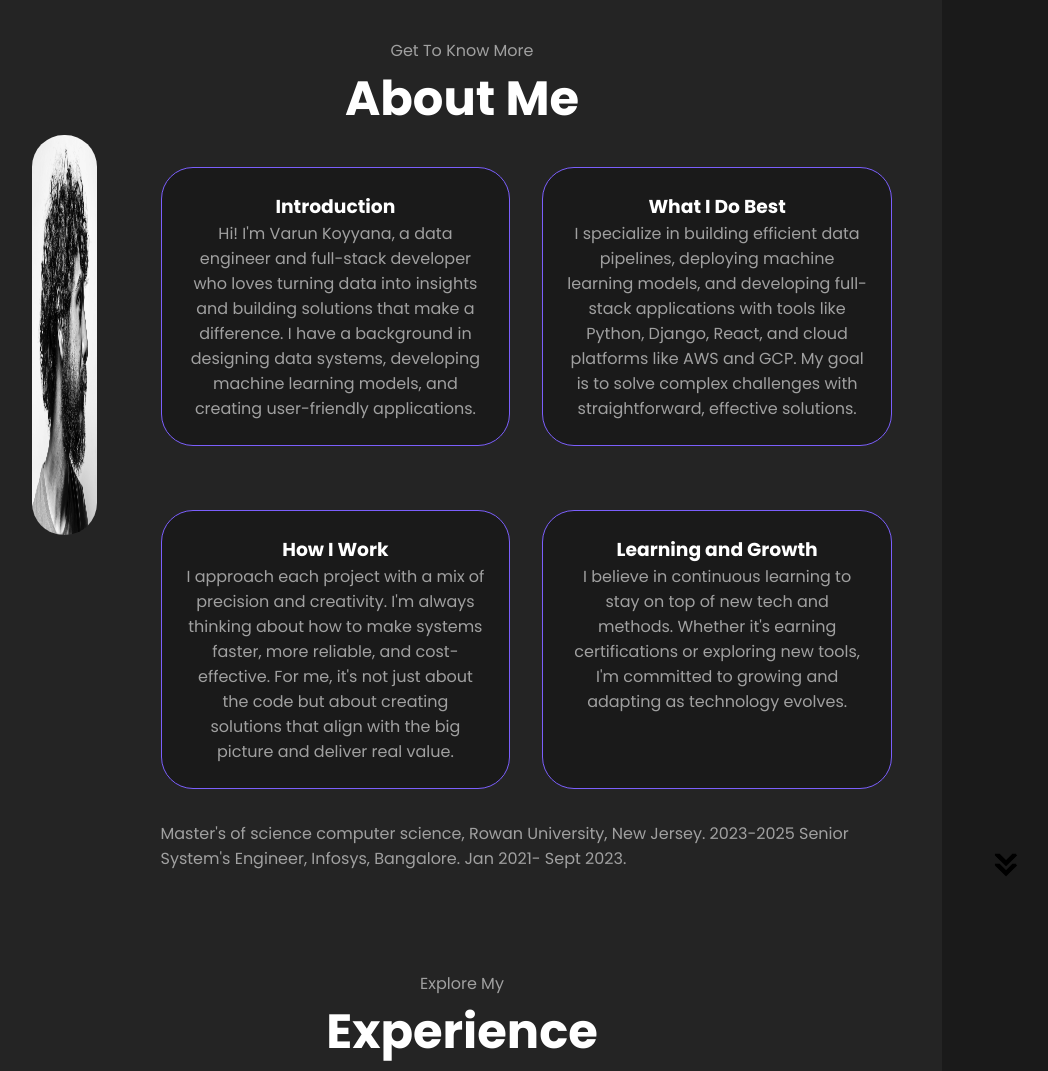
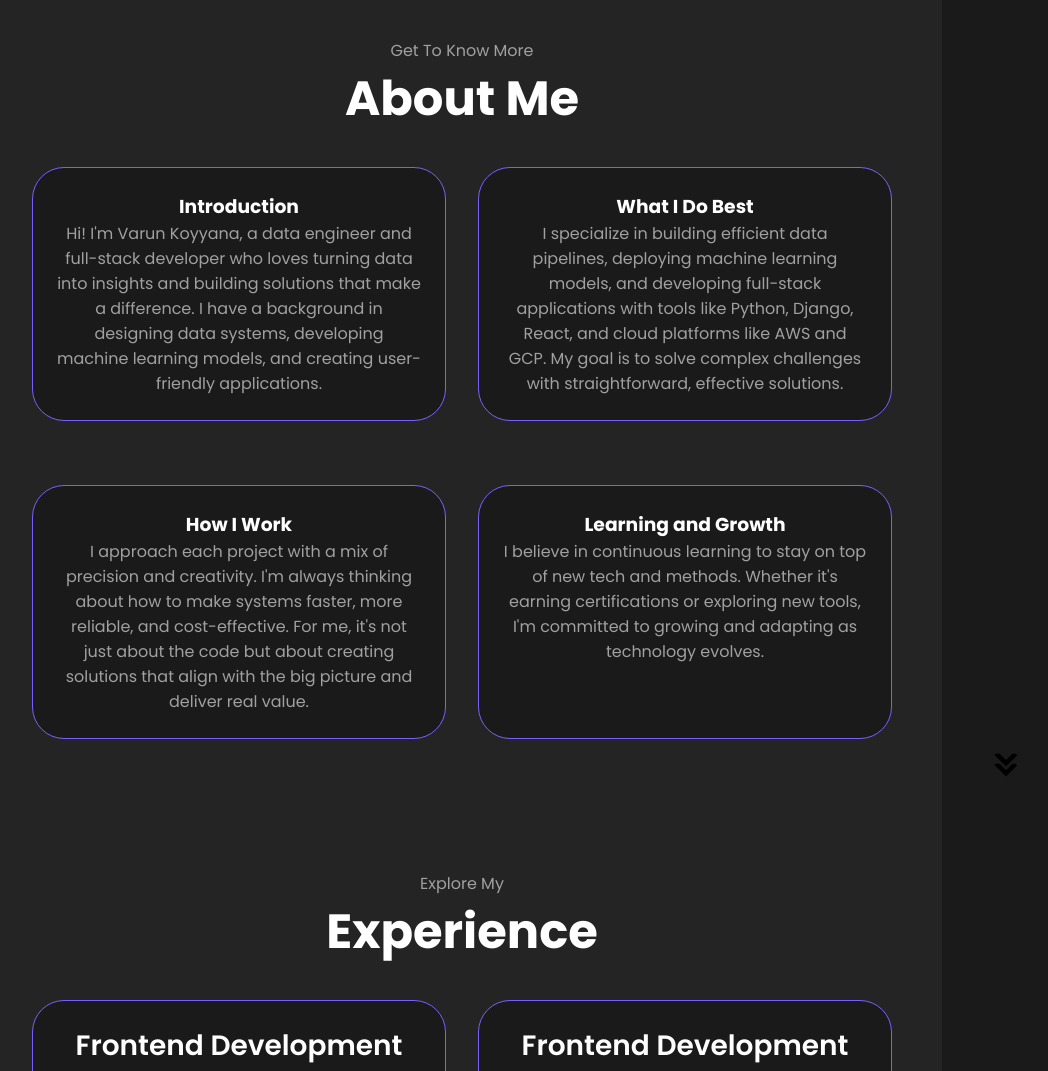
Before and after one commit to varunkoyyana/varunkoyyana.github.io, a plain HTML site: page index.html in a window 1280 px wide. Shown: the part 740-1811 px from the top of the page, without its empty margins (178-1226 px from the left). Drawn offline with Linux system fonts and the light colour scheme.

Commit message:
Update index.html

```diff
--- a/index.html
+++ b/index.html
@@ -59,13 +59,7 @@
       <p class="section__text__p1">Get To Know More</p>
       <h1 class="title">About Me</h1>
       <div class="section-container">
-        <div class="section__pic-container">
-          <img
-            src="./assets/about-pic.png"
-            alt="Profile picture"
-            class="about-pic"
-          />
-        </div>
+
         <div class="about-details-container">
           <div class="about-containers">
             <div class="details-container">
@@ -110,12 +104,7 @@
           </div>
 
 
-          <div class="text-container">
-            <p>
-             Master's of science computer science, Rowan University, New Jersey. 2023-2025
-             Senior System's Engineer, Infosys, Bangalore. Jan 2021- Sept 2023.
-            </p>
-          </div>
+
         </div>
       </div>
       <img
```
